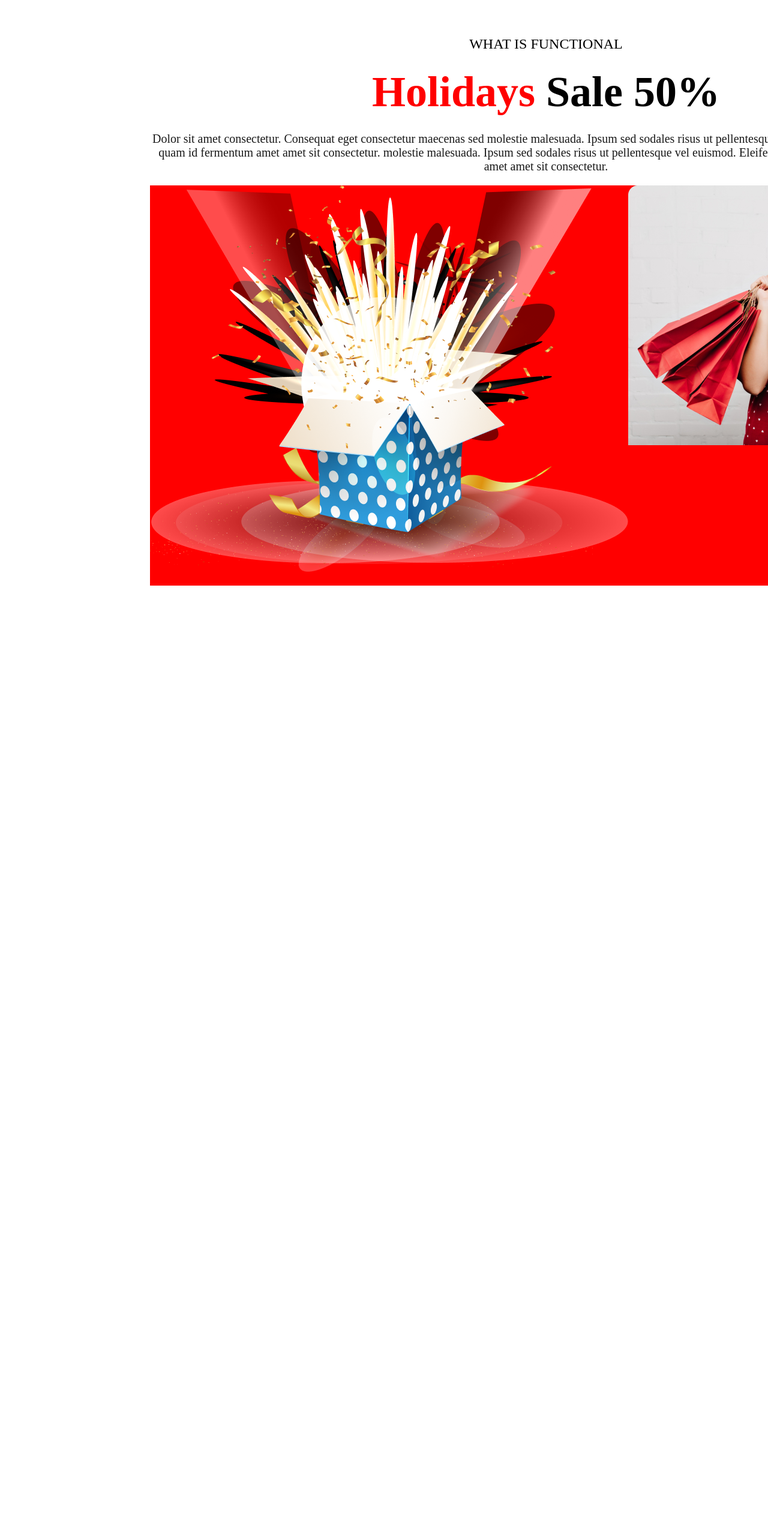
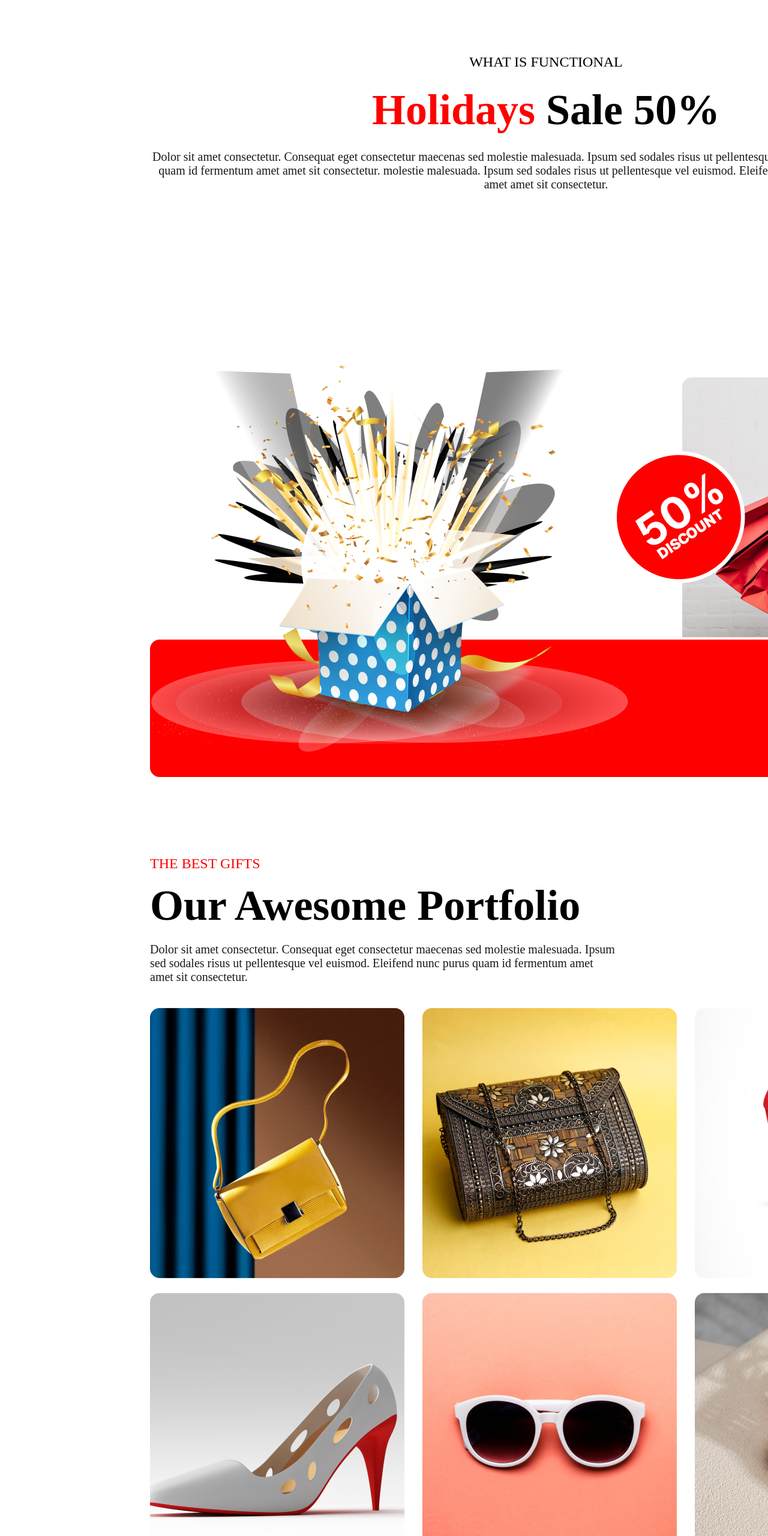
Before and after one commit to alamgir65/ph.assignment1, a plain HTML site: page index.html in a window 1280 px wide. Shown: the part 3425-5985 px from the top of the page at 60% size. Before the commit the page ends 4541 px from the top, so only its background shows below. Drawn offline with Linux system fonts and the light colour scheme.

Commit message:
added also

```diff
--- a/index.html
+++ b/index.html
@@ -1,20 +1,18 @@
 <!DOCTYPE html>
 <html lang="en">
   <head>
-    <meta charset="UTF-8">
-    <meta name="viewport" content="width=device-width, initial-scale=1.0">
+    <meta charset="UTF-8" />
+    <meta name="viewport" content="width=device-width, initial-scale=1.0" />
     <title>Document</title>
-    <link rel="stylesheet" href="style.css">
+    <link rel="stylesheet" href="style.css" />
   </head>
   <body>
     <section>
       <div class="banner">
-            <h4 class="banner-subtitle">
-                Happy New Year
-            </h4>
+        <h4 class="banner-subtitle">Happy New Year</h4>
         <h1 class="banner-title">
           New Year Party
-                <br>Celebration
+          <br />Celebration
         </h1>
       </div>
     </section>
@@ -26,7 +24,7 @@
           <h4>ALL CATEGORIES</h4>
         </div>
         <div class="img">
-                <img src="resources/New Year Photo.png" alt="newyearphoto">
+          <img src="resources/New Year Photo.png" alt="newyearphoto" />
         </div>
       </div>
     </section>
@@ -35,15 +33,17 @@
         <div class="party-left">
           <h3 class="party-headline">
             Welcome to
-                    <br>midnight party
+            <br />midnight party
           </h3>
           <p class="party-description">
-                    Dolor sit amet consectetur. Consequat eget consectetur maecenas sed molestie malesuada. Ipsum sed sodales risus ut pellentesque vel euismod.
+            Dolor sit amet consectetur. Consequat eget consectetur maecenas sed
+            molestie malesuada. Ipsum sed sodales risus ut pellentesque vel
+            euismod.
           </p>
           <a>JOIN NOW</a>
         </div>
         <div class="img">
-                <img src="resources/Group 70.png" alt="vector">
+          <img src="resources/Group 70.png" alt="vector" />
         </div>
       </div>
     </section>
@@ -52,10 +52,10 @@
         <div class="set-time">
           <p>
             <span class="red">Place:</span> New Park Hotel
-                    <br>
+            <br />
 
             <span class="red">Date:</span> 31 December Night 2023
-                    <br>
+            <br />
 
             <span class="red">Time:</span> Evening 7.30 pm to 12.30 am
           </p>
@@ -71,23 +71,24 @@
           <p class="offer-subtitle">NEW BEST OFFER</p>
           <h4 class="offer-title">Coming Soon</h4>
           <p class="description">
-                    Dolor sit amet consectetur.
-                     Consequat eget  consectetur maecenasc <br> sed molestie malesuada.
-                      Ipsum sed sodales risus
-                       ut pellentesque vel euismod. <br>
-                       Dolor sit amet consectetur.
-                     Consequat eget <br> consectetur maecenas sed molestie malesuada. <br>
+            Dolor sit amet consectetur. Consequat eget consectetur maecenasc
+            <br />
+            sed molestie malesuada. Ipsum sed sodales risus ut pellentesque vel
+            euismod. <br />
+            Dolor sit amet consectetur. Consequat eget <br />
+            consectetur maecenas sed molestie malesuada. <br />
           </p>
         </div>
         <div class="offer-middle">
-                <img src="resources/Ellipse 1.png" alt="ellipse">
+          <img src="resources/Ellipse 1.png" alt="ellipse" />
         </div>
         <div class="offer-right">
           <h3 class="year">2024</h3>
-                <p class="offer-right-description">Dolor sit amet consectetur.
-                     Consequat eget consectetur <br> maecenas sed.Dolor sit amet consectetur.
-                     Consequat eget consectetur</p>
-                <img src="resources/Group 96.png" alt="">
+          <p class="offer-right-description">
+            Dolor sit amet consectetur. Consequat eget consectetur <br />
+            maecenas sed.Dolor sit amet consectetur. Consequat eget consectetur
+          </p>
+          <img src="resources/Group 96.png" alt="" />
         </div>
       </div>
     </section>
@@ -95,22 +96,72 @@
       <div class="function">
         <div class="function-first">
           <p class="subtitle">WHAT IS FUNCTIONAL</p>
-                <h1 class="functional-title"><span class="holiday">Holidays </span>Sale 50%</h1>
+          <h1 class="functional-title">
+            <span class="holiday">Holidays </span>Sale 50%
+          </h1>
           <p class="functional-description">
             Dolor sit amet consectetur. Consequat eget consectetur maecenas sed
-molestie malesuada. Ipsum sed sodales risus ut pellentesque vel euismod. Eleifend nunc purus quam id fermentum amet amet sit consectetur.
-molestie malesuada. Ipsum sed sodales risus ut pellentesque vel euismod. Eleifend nunc purus quam id fermentum amet amet sit consectetur.
+            molestie malesuada. Ipsum sed sodales risus ut pellentesque vel
+            euismod. Eleifend nunc purus quam id fermentum amet amet sit
+            consectetur. molestie malesuada. Ipsum sed sodales risus ut
+            pellentesque vel euismod. Eleifend nunc purus quam id fermentum amet
+            amet sit consectetur.
           </p>
         </div>
         <div class="function-second">
-                <div class="fun-left">
+            <div class="first-half">
+                <div class="mistry-box">
                     <img src="resources/Group 75.png" alt="">
                 </div>
-                <div class="fun-right">
+                <div class="with-girl">
+                    <div class="discount">
+                        <img src="resources/Group 44.png" alt="">
+                    </div>
+                    <div class="girl">
                         <img src="resources/Rectangle 1.png" alt="">
                     </div>
                 </div>
             </div>
+            <div class="background">
+                <img src="resources/Rectangle 2.png" alt="">
+            </div>
+        </div>
+      </div>
+    </section>
+
+    <section>
+        <div class="portfolio">
+            <div class="first">
+                <p class="portfolio-subtitle">THE BEST GIFTS</p>
+            <h3 class="portfolio-title">Our Awesome Portfolio</h3>
+            <p class="portfolio-description">
+                Dolor sit amet consectetur. Consequat eget consectetur maecenas sed
+                molestie malesuada. Ipsum sed sodales risus ut pellentesque vel
+                euismod. Eleifend nunc purus quam id fermentum amet amet sit
+                consectetur.
+            </p>
+            </div>
+            <div class="contents">
+                <div class="content-item"><img src="resources/Rectangle 3.png" alt=""></div>
+                <div class="content-item"><img src="resources/Rectangle 4.png" alt=""></div>
+                <div class="content-item"><img src="resources/Rectangle 5.png" alt=""></div>
+            </div>
+            <div class="contents">
+                <div class="content-item"><img src="resources/Rectangle 6.png" alt=""></div>
+                <div class="content-item"><img src="resources/Rectangle 7.png" alt=""></div>
+                <div class="content-item"><img src="resources/Rectangle 8.png" alt=""></div>
+            </div>
+        </div>
+    </section>
+    <section>
+        <div class="subscribe">
+            <img src="resources/Group 61.png" alt="">
+            <h3 class="subscribe-title">Subscribe Newsletter</h3>
+            <p class="subscribe-description">
+                Dolor sit amet consectetur. Consequat eget consectetur maecenas sed
+                Dolor sit amet consectetur. Consequat eget consectetur maecenas sed
+            </p>
+        </div>
     </section>
   </body>
 </html>
--- a/style.css
+++ b/style.css
@@ -187,11 +187,15 @@
 
 /* Functional Styles  */
 .function{
-    margin: 70px 250px;
+    /* margin: 70px 250px; */
+    margin-left: 250px;
+    margin-right: 250px;
+    margin-top: 100px;
     text-align: center;
     width: 1320px;
     height: 986px;
     align-items: center;
+    margin-bottom: 0px;
 }
 
 .function-first .subtitle{
@@ -210,12 +214,62 @@
 .functional-description{
     font-size: 20px;
     opacity: 90%;
+    /* margin-bottom: 20px; */
+}
+
+.first-half{
+    display: flex;
+    gap: 90px;
+    margin-bottom: 0px;
+}
+.with-girl{
+    margin-right: 0px;
+}
+.background{
+    margin-top: 0px;
+}
+.mistry-box{
+    /* position: absolute; */
+    position: relative;
+    top: 290px;
+}
+.discount{
+    position: relative;
+    top: 390px;
+    right: 220px;
+}
+.function-second{
+    margin-bottom: 50px;
+}
+
+
+
+.portfolio{
+    margin-top: 350px;
+    margin-left: 250px;
+    margin-right: 250px;
+}
+.portfolio-subtitle{
+    font-size: 24px;
+    font-weight: 400;
+    margin-bottom: 15px;
+    color: red;
+}
+.portfolio-title{
+    font-size: 72px;
+    font-weight: 800;
     margin-bottom: 20px;
 }
-.function-second{
-    background-image: url("resources/Rectangle\ 2.png");
-    background-repeat: no-repeat;
-    background-position: bottom;
-    background-size: cover;
+
+.portfolio-description{
+    font-size: 20px;
+    opacity: 90%;
+    margin-bottom: 20px;
+}
+.portfolio .contents{
     display: flex;
+    gap: 30px;
 }
+.content-item{
+    margin-top: 20px;
+}
```
Lines whose indentation alone changed are shown as unchanged.
